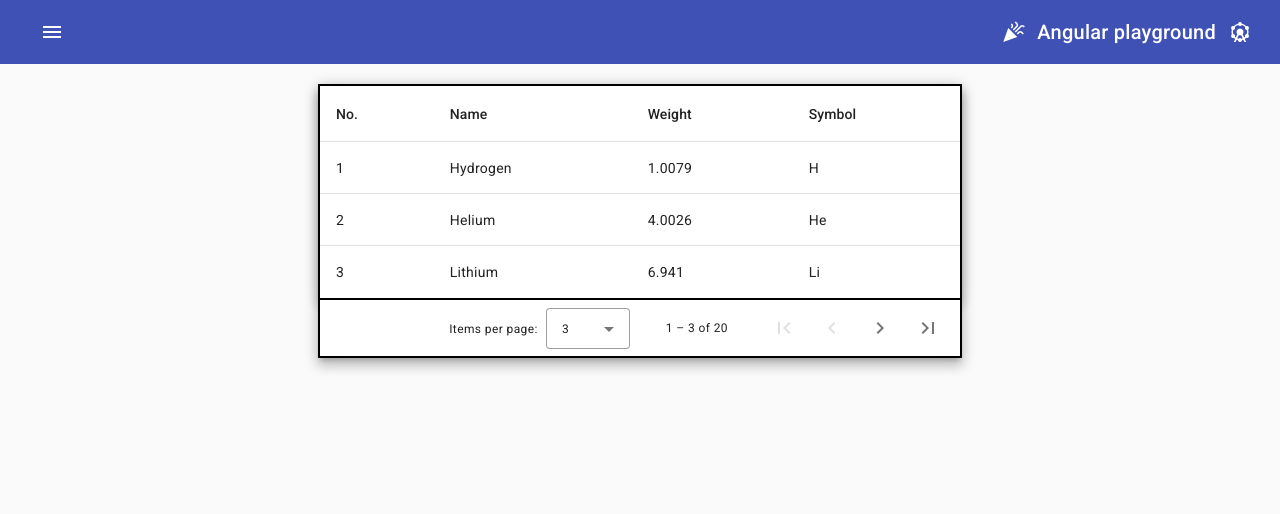
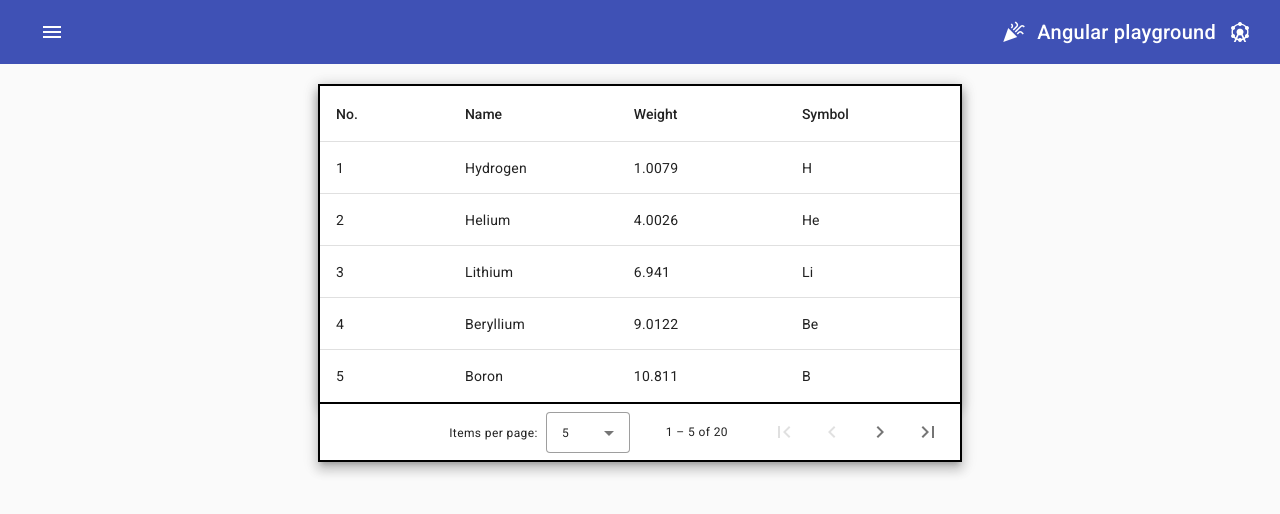
Before and after one commit to dnlbowers/angular-playground, an Angular app: page /tables in a window 1280 px wide. Shown: the top 514 px of the page. Built offline with nearby package versions, Linux system fonts and the light colour scheme.

Commit message:
import matSort component and implement table column sorting

```diff
--- a/src/app/_modules/material/material.module.ts
+++ b/src/app/_modules/material/material.module.ts
@@ -10,6 +10,7 @@
 import {MatTableModule} from '@angular/material/table';
 import {MatPaginatorModule} from '@angular/material/paginator';
 import { MatFormFieldModule } from '@angular/material/form-field';
+import {MatSortModule} from '@angular/material/sort';
 
 
 @NgModule({
@@ -25,6 +26,7 @@
     MatTableModule,
     MatPaginatorModule,
     MatFormFieldModule,
+    MatSortModule,
   ],
   exports: [
     MatToolbarModule,
@@ -36,6 +38,7 @@
     MatTableModule,
     MatPaginatorModule,
     MatFormFieldModule,
+    MatSortModule
   ]
 })
 export class MaterialModule { }
--- a/src/app/app.module.ts
+++ b/src/app/app.module.ts
@@ -5,7 +5,6 @@
 import { BrowserAnimationsModule } from '@angular/platform-browser/animations';
 import { MaterialModule } from './_modules/material/material.module';
 import { DogsComponent } from './dogs/dogs.component';
-import { DogsService } from './_services/dogs.service';
 import { HttpClientModule } from '@angular/common/http';
 import { TablesComponent } from './tables/tables.component';
 
--- a/src/app/tables/tables.component.html
+++ b/src/app/tables/tables.component.html
@@ -1,31 +1,31 @@
 
 <div class="container mat-elevation-z8">
-    <table mat-table [dataSource]="dataSource" class="mat-elevation-z8">
+    <table mat-table [dataSource]="dataSource" matSort class="mat-elevation-z8">
 
       <!--- Note that these columns can be defined in any order.
             The actual rendered columns are set as a property on the row definition" -->
 
       <!-- Position Column -->
       <ng-container matColumnDef="position">
-        <th mat-header-cell *matHeaderCellDef> No. </th>
+        <th mat-header-cell *matHeaderCellDef mat-sort-header> No. </th>
         <td mat-cell *matCellDef="let element"> {{element.position}} </td>
       </ng-container>
 
       <!-- Name Column -->
       <ng-container matColumnDef="name">
-        <th mat-header-cell *matHeaderCellDef> Name </th>
+        <th mat-header-cell *matHeaderCellDef mat-sort-header> Name </th>
         <td mat-cell *matCellDef="let element"> {{element.name}} </td>
       </ng-container>
 
       <!-- Weight Column -->
       <ng-container matColumnDef="weight">
-        <th mat-header-cell *matHeaderCellDef> Weight </th>
+        <th mat-header-cell *matHeaderCellDef mat-sort-header> Weight </th>
         <td mat-cell *matCellDef="let element"> {{element.weight}} </td>
       </ng-container>
 
       <!-- Symbol Column -->
       <ng-container matColumnDef="symbol">
-        <th mat-header-cell *matHeaderCellDef> Symbol </th>
+        <th mat-header-cell *matHeaderCellDef mat-sort-header> Symbol </th>
         <td mat-cell *matCellDef="let element"> {{element.symbol}} </td>
       </ng-container>
 
@@ -34,7 +34,7 @@
 
     </table>
     <mat-paginator [pageSizeOptions]="[3, 5, 10]"
-        [pageSize]="3"
+        [pageSize]="5"
         showFirstLastButtons
         aria-label="Select page of periodic elements">
     </mat-paginator>
--- a/src/app/tables/tables.component.ts
+++ b/src/app/tables/tables.component.ts
@@ -2,6 +2,7 @@
 import { PeriodicElement } from '../_models/periodic-element';
 import { MatPaginator } from '@angular/material/paginator';
 import { MatTableDataSource } from '@angular/material/table';
+import { MatSort } from '@angular/material/sort';
 
 const ELEMENT_DATA: PeriodicElement[] = [
   {position: 1, name: 'Hydrogen', weight: 1.0079, symbol: 'H'},
@@ -37,8 +38,11 @@
 
   @ViewChild(MatPaginator)
   paginator!: MatPaginator;
+  @ViewChild(MatSort)
+  sort!: MatSort;
 
   ngAfterViewInit() {
     this.dataSource.paginator = this.paginator;
+    this.dataSource.sort = this.sort;
   }
 }
```
